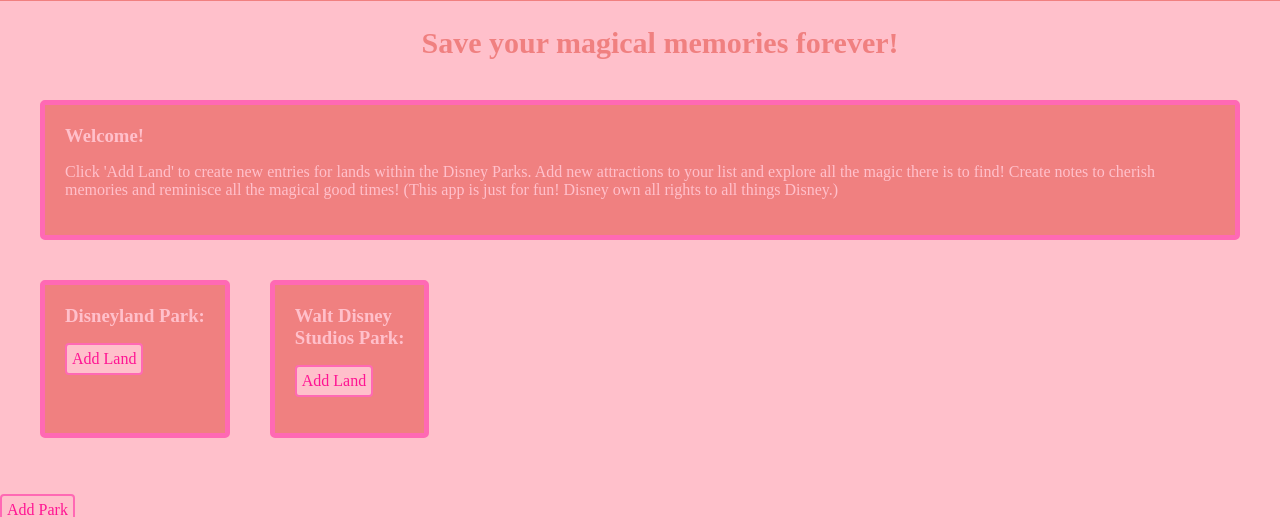
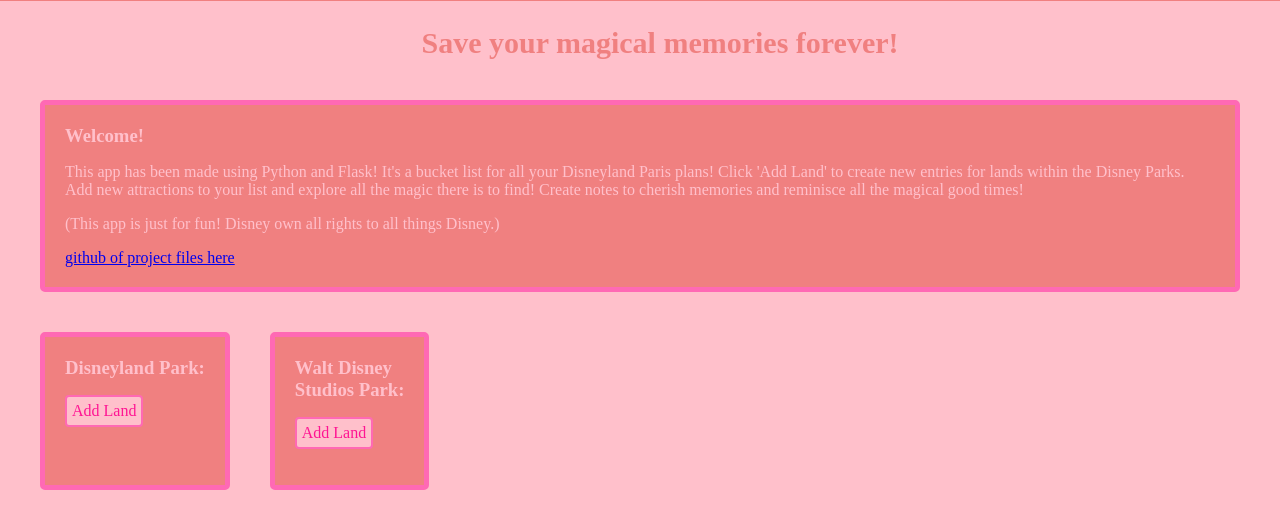
Before and after one commit to ruthierutho/disneyland_bucketlist_python_project, a Flask app: page / in a window 1280 px wide. Shown: the part 311-828 px from the top of the page. Run offline with Flask 2, Linux system fonts and the light colour scheme; data that the repository does not hold is empty; some libraries are stand-ins or nearby versions.

Commit message:
more front page fixes

```diff
--- a/templates/parks/index.html
+++ b/templates/parks/index.html
@@ -6,7 +6,9 @@
 <section class = "featured">
     <div class = "parkland">
         <h3 class = "plheader">Welcome!</h3>
-        <p>Click 'Add Land' to create new entries for lands within the Disney Parks. Add new attractions to your list and explore all the magic there is to find! Create notes to cherish memories and reminisce all the magical good times! (This app is just for fun! Disney own all rights to all things Disney.)</p>
+        <p>This app has been made using Python and Flask! It's a bucket list for all your Disneyland Paris plans! Click 'Add Land' to create new entries for lands within the Disney Parks. Add new attractions to your list and explore all the magic there is to find! Create notes to cherish memories and reminisce all the magical good times! </p>
+        <p>(This app is just for fun! Disney own all rights to all things Disney.)</p>
+        <a href="https://github.com/ruthierutho/disneyland_bucketlist_python_project">github of project files here</a>
     </div>
    <div class = "parkland">
     <h3 class = "plheader">Disneyland Park:</h3>
```
